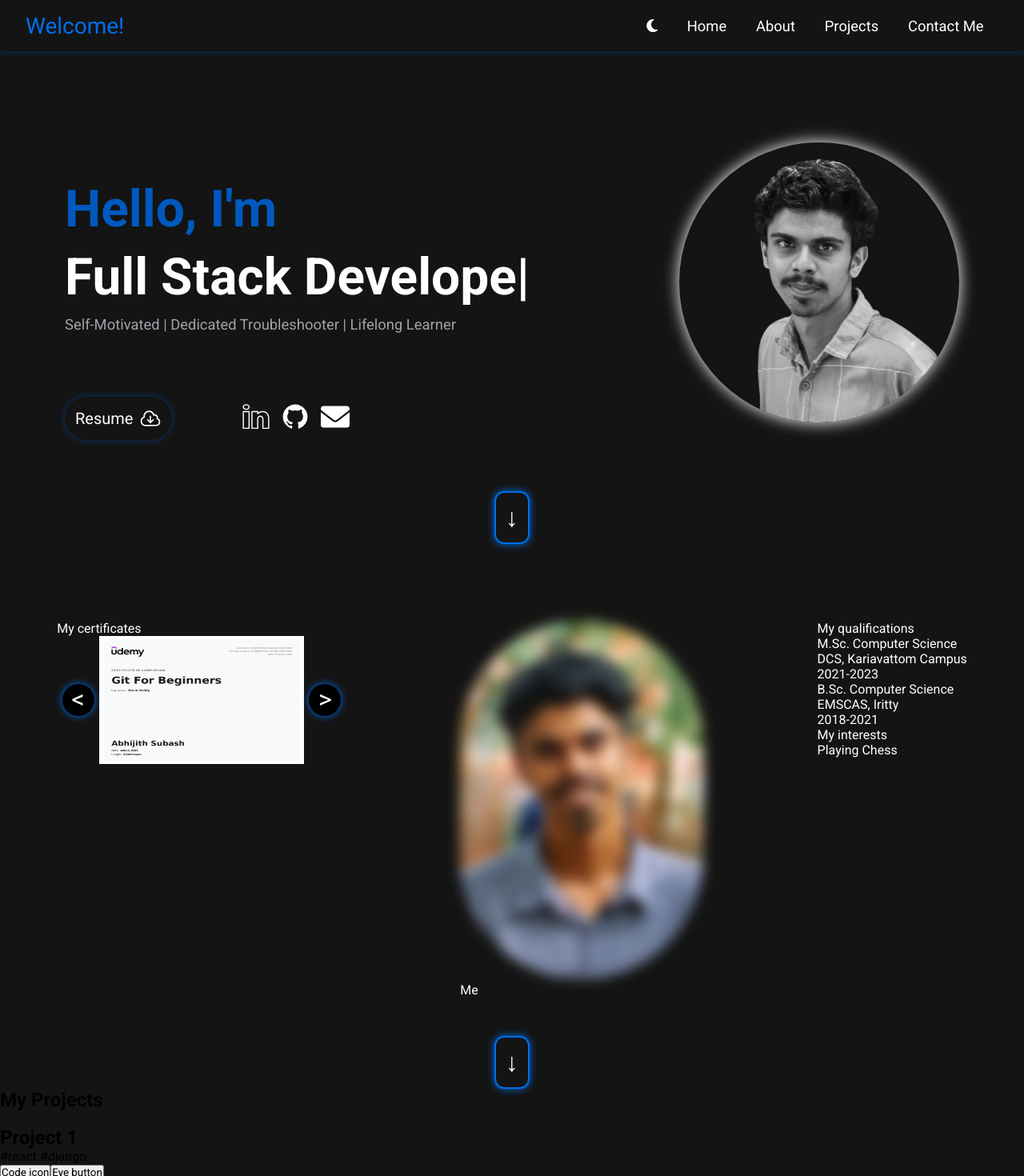
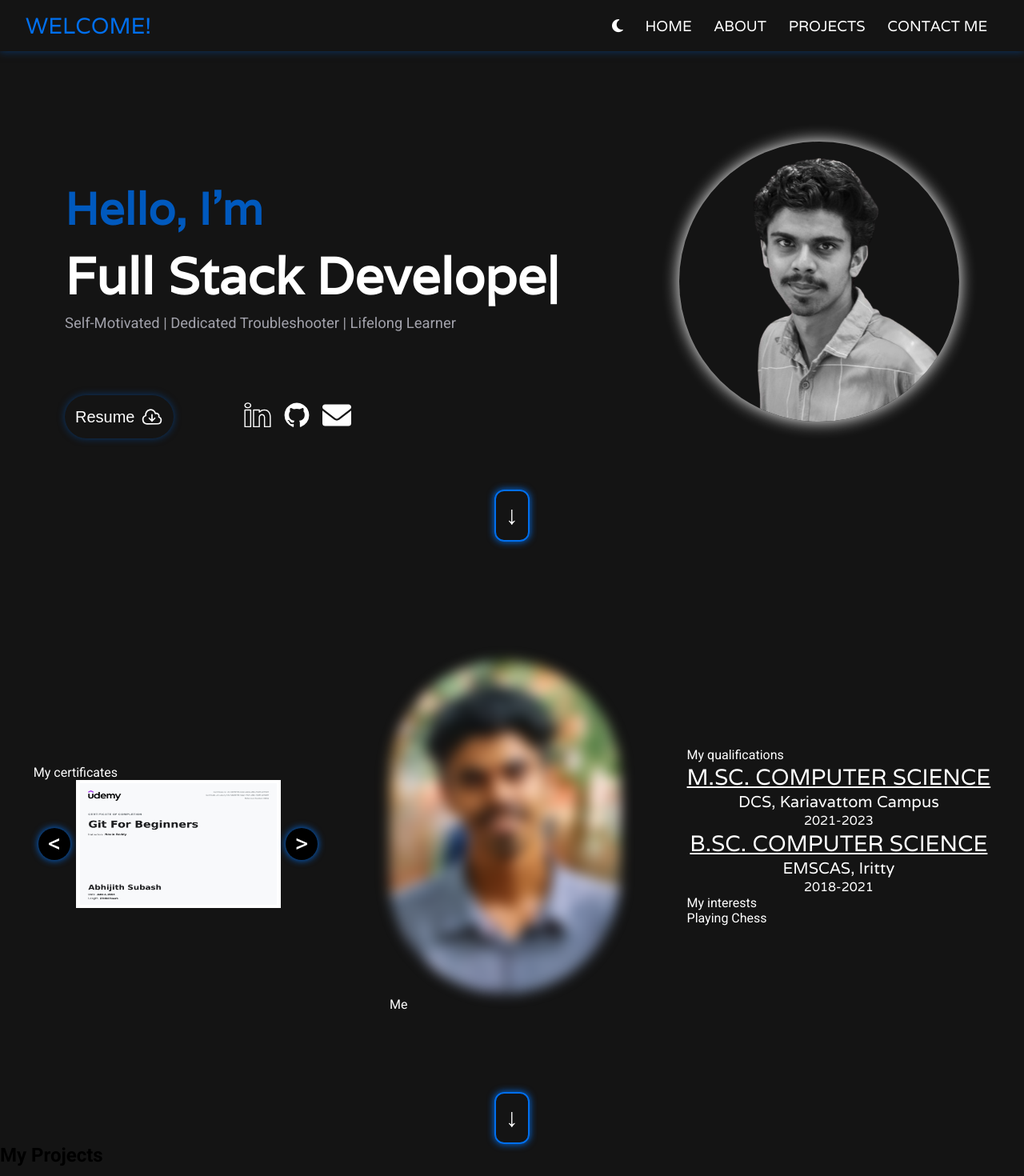
Before and after one commit to abhijith-07/blue-portfolio, a React (Vite) app: page / in a window 1280 px wide. Shown: the top 1470 px of the page at 80% size. Built offline with nearby package versions, Linux system fonts and the light colour scheme.

Commit message:
added: typography, about page alignments

```diff
--- a/src/components/Navbar/Navbar.styles.js
+++ b/src/components/Navbar/Navbar.styles.js
@@ -13,6 +13,8 @@ const styles = {
         padding: 0 2em;
         background-color: var(--bg-dark);
         box-shadow: 0px 0px 10px ${props => props.darktheme ? "var(--primary-transparent)" : "var(--light-gray)"};
+        font-family: var(--font-secondary);
+        text-transform: uppercase;
 
         @media screen and (max-width: 600px) {
             height: 3rem;
@@ -50,7 +52,7 @@ const styles = {
         color: ${props => props.darktheme ? "var(--font-light)" : "var(--font-dark)"};
 
         li {
-            padding: 0.5em 1em;
+            padding: 0.5em 0.75em;
             font-size: 1.15rem;
         }
 
--- a/src/index.css
+++ b/src/index.css
@@ -1,10 +1,10 @@
 @import url('https://fonts.googleapis.com/css2?family=Bebas+Neue&family=Roboto:ital,wght@0,100;0,300;0,400;0,500;0,700;0,900;1,100;1,300;1,400;1,500;1,700;1,900&display=swap');
+@import url('https://fonts.googleapis.com/css2?family=Varela&display=swap');
 
 *{
     padding: 0;
     margin: 0;
     box-sizing: border-box;
-    font-family: "Roboto", sans-serif;
 }
 
 :root {
@@ -19,4 +19,12 @@
     --font-light: #fff;
     --font-dark: #080c13;
     --light-gray: #a1a1aa;
+
+    /* Fonts  */
+    --font-primary: "Roboto", sans-serif;
+    --font-secondary: "Varela", sans-serif;
 }
+
+body {
+    font-family: var(--font-primary);
+}
--- a/src/pages/About/About.jsx
+++ b/src/pages/About/About.jsx
@@ -27,8 +27,8 @@ function About({aboutRef, projectsRef}) {
                 <p className="me">Me</p>
             </styles.ImageContainer>
             <styles.QualificationContainer>
+                <p className="qualification-heading">My qualifications</p>
                 <div className="qualifications">
-                    <p className="qualification-heading">My qualifications</p>
                     <div className="qualification qualification-1">
                         <div className="qualification-name">M.Sc. Computer Science</div>
                         <div className="qualification-institution">DCS, Kariavattom Campus</div>
--- a/src/pages/About/About.styles.js
+++ b/src/pages/About/About.styles.js
@@ -1,26 +1,11 @@
-import styled, { keyframes } from "styled-components"
-
-const filterAnimation = keyframes`
-    0% {
-        filter: blur(6px);
-    }
-    33% {
-        filter: blur(4px);
-    }
-
-    66% {
-        filter: blur(2px);
-    }
-
-    100% {
-        filter: blur(0);
-    }
-`
+import styled from "styled-components"
 
 const styles = {
     Wrapper: styled.section`
         display: flex;
         justify-content: space-around;
+        align-items: center;
+        height: calc(100vh - 10rem);
         padding-top: 6rem;
         color: var(--font-light);
     `,
@@ -31,6 +16,7 @@ const styles = {
             width: 16rem;
             height: 10rem;
         }
+
         .certificate-container {
             display: flex;
             align-items: center;
@@ -50,18 +36,41 @@ const styles = {
     `,
     ImageContainer: styled.div`
         img {
-            width: 19rem;
-            height: 28rem;
+            width: 18rem;
+            height: 26rem;
             filter: blur(8px);
             border-radius: 10rem;
             object-fit: cover;
+            transition: border-radius 0.5s ease, filter 0.75s ease;
         }
 
         img:hover {
-            animation: ${filterAnimation} 1s forwards ;
+            border-radius: 0rem;
+            filter: blur(0px);
+            box-shadow: 0 0 20px var(--primary);
         }
     `,
-    QualificationContainer: styled.div``
+    QualificationContainer: styled.div`
+        .qualifications {
+            text-align: center;
+            font-family: var(--font-secondary);
+        }
+        .qualification-name {
+            font-size: 1.75rem;
+            text-transform: uppercase;
+            text-decoration: underline;
+        }
+        .qualification-institution {
+            font-size: 1.25rem;
+        }
+        .qualification-year {
+            font-size: 1rem;
+        }
+    `,
+
+    ArrowContainer: styled.div`
+        background-color: red;
+    `
 }
 
 
--- a/src/pages/Home/Home.styles.js
+++ b/src/pages/Home/Home.styles.js
@@ -81,7 +81,8 @@ Details: styled.div`
 
 Hello: styled.h2`
     color: ${ props => props.darktheme ? "var(--primary)" : "var(--primary-dark)"};
-    font-size: 4rem;
+    font-family: var(--font-secondary);
+    font-size: 3.5rem;
 
     @media screen and (max-width: 1100px) {
         font-size: 2.75rem;
@@ -99,6 +100,7 @@ Hello: styled.h2`
 
 Header: styled.h1`
     font-size: 4rem;
+    font-family: var(--font-secondary);
     line-height: 1.5em;
 
     @media screen and (max-width: 1100px) {
```
